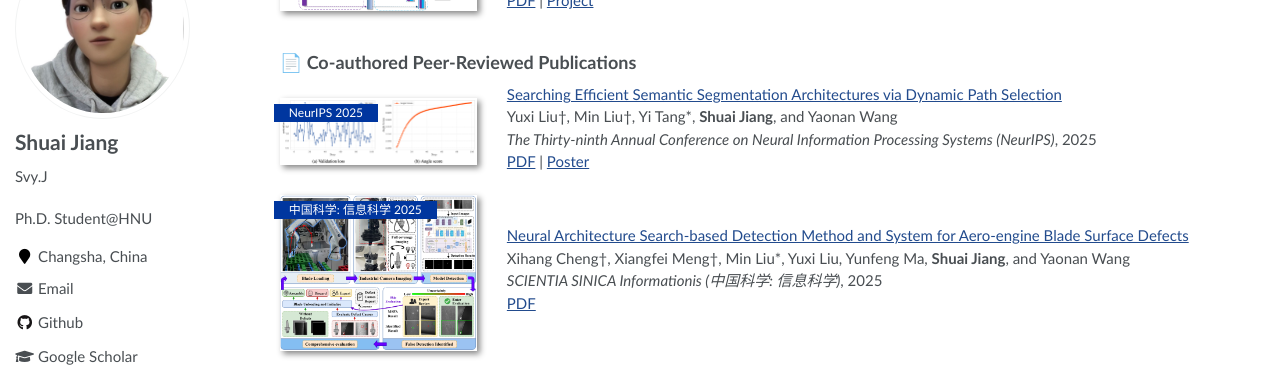
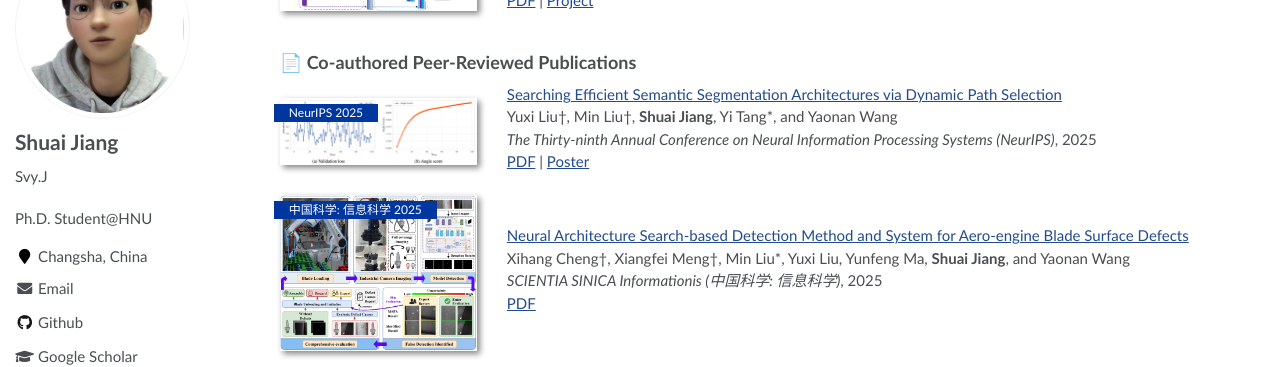
Before and after one commit to SvyJ/svyj.github.io, a Jekyll site: the page built from _pages/index.md, in a window 1280 px wide and 900 px high, scrolled down 1903 px. Shown: the part 153-520 px from the top of the window. Built offline with Jekyll 4.4.1, drawn with Linux system fonts in a browser that asks for light colours.

```diff
--- a/_pages/index.md
+++ b/_pages/index.md
@@ -138,7 +138,7 @@ _IEEE Transactions on Instrumentation and Measurement (T-IM)_, 2022<br>
 <div class='paper-box'><div class='paper-box-image'><div><div class="badge">NeurIPS 2025</div><img src='images/pubs/dps.png' alt="sym" width="100%"></div></div>
 <div class='paper-box-text' markdown="1">
 [Searching Efficient Semantic Segmentation Architectures via Dynamic Path Selection](https://openreview.net/group?id=NeurIPS.cc/2025/Conference)<br>
-Yuxi Liu†, Min Liu†, Yi Tang*, **Shuai Jiang**, and Yaonan Wang<br>
+Yuxi Liu†, Min Liu†, **Shuai Jiang**, Yi Tang*, and Yaonan Wang<br>
 _The Thirty-ninth Annual Conference on Neural Information Processing Systems (NeurIPS)_, 2025<br>
 [PDF](https://openreview.net/group?id=NeurIPS.cc/2025/Conference) | [Poster](https://neurips.cc/virtual/2025/poster/115231)
 </div>
```
